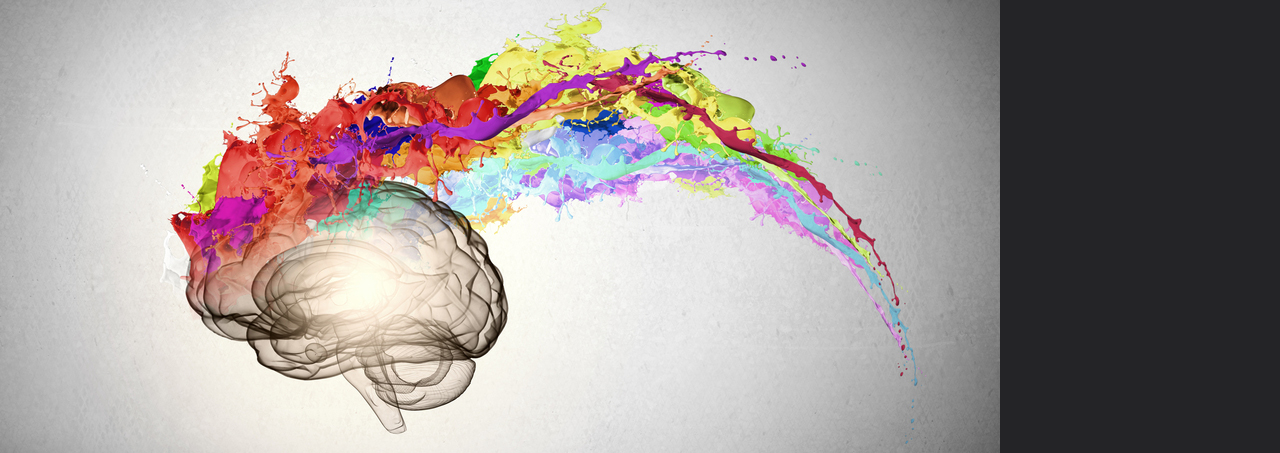
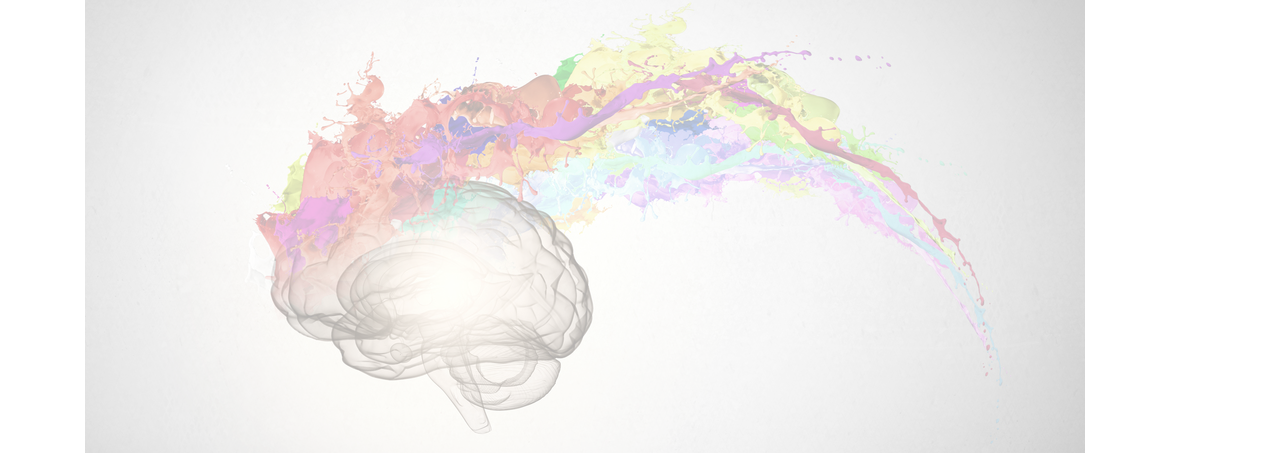
Before and after one commit to MCStuart/virtual-time-capsule, a plain HTML site: page index.html in a window 1280 px wide. Shown: the top 453 px of the page. Drawn offline with nearby package versions, Linux system fonts and the light colour scheme.

Commit message:
stupid fuck

```diff
--- a/css/styles.css
+++ b/css/styles.css
@@ -1,5 +1,10 @@
 body {
-  background-color: #242427;
-  background-repeat: no-repeat;
+  /* background-color: #242427; */
+
+}
+
+#bGImage {
+  opacity: 0.3;
+  /* background-repeat: no-repeat; */
   background-size: cover;
 }
--- a/index.html
+++ b/index.html
@@ -12,7 +12,6 @@
     <title></title>
   </head>
   <body>
-    <img src="media/memory.png" alt="colorful brain">
     <script src="https://www.gstatic.com/firebasejs/5.9.4/firebase.js"></script>
     <script>
       // Initialize Firebase
@@ -27,7 +26,7 @@
       firebase.initializeApp(config);
     </script>
     <div class="container">
-      <!-- <img src="media/memory.png" alt="colorful brain"> -->
+      <img src="media/memory.png" alt="colorful brain" id="bGImage">
       <h1>Virtual Time Capsule</h1>
       <h3>Tage Line Goes Here</h3>
       <button type="button" name="button" class="btn btn-success">Start</button>
```
